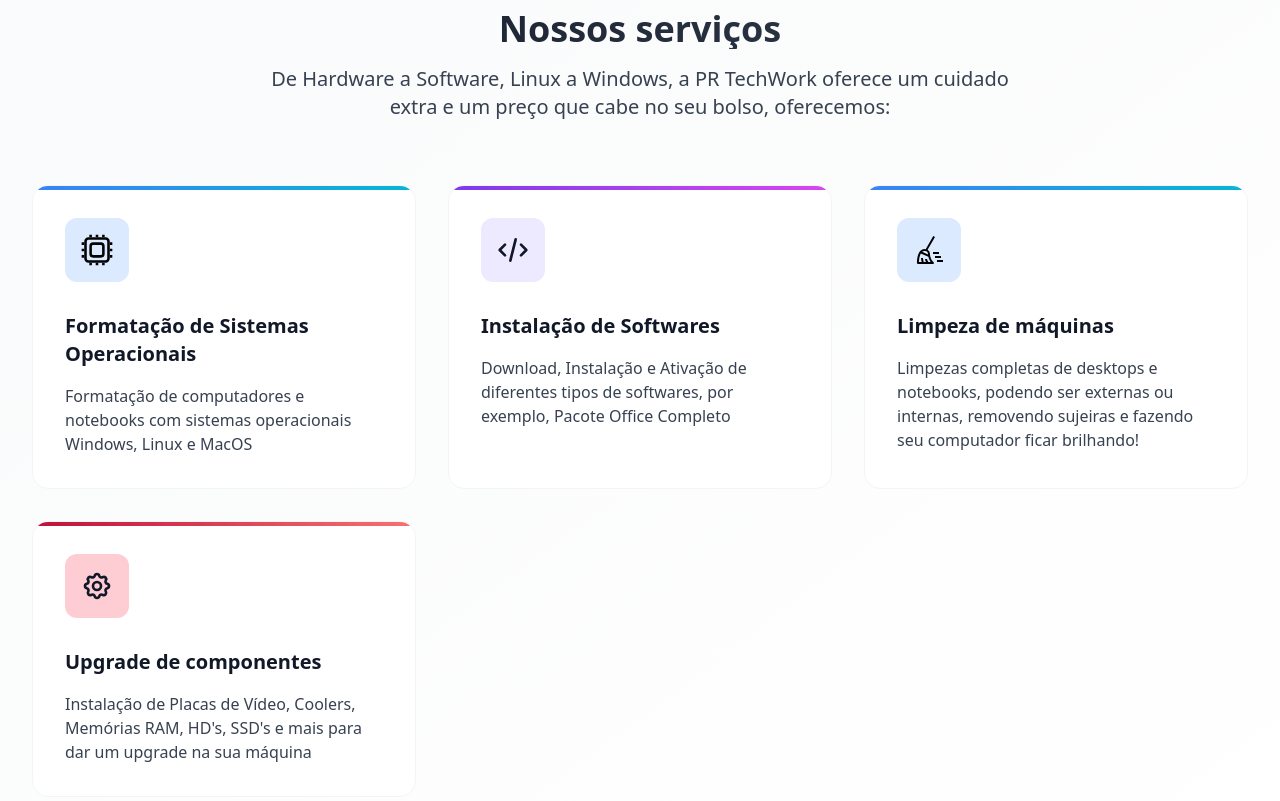
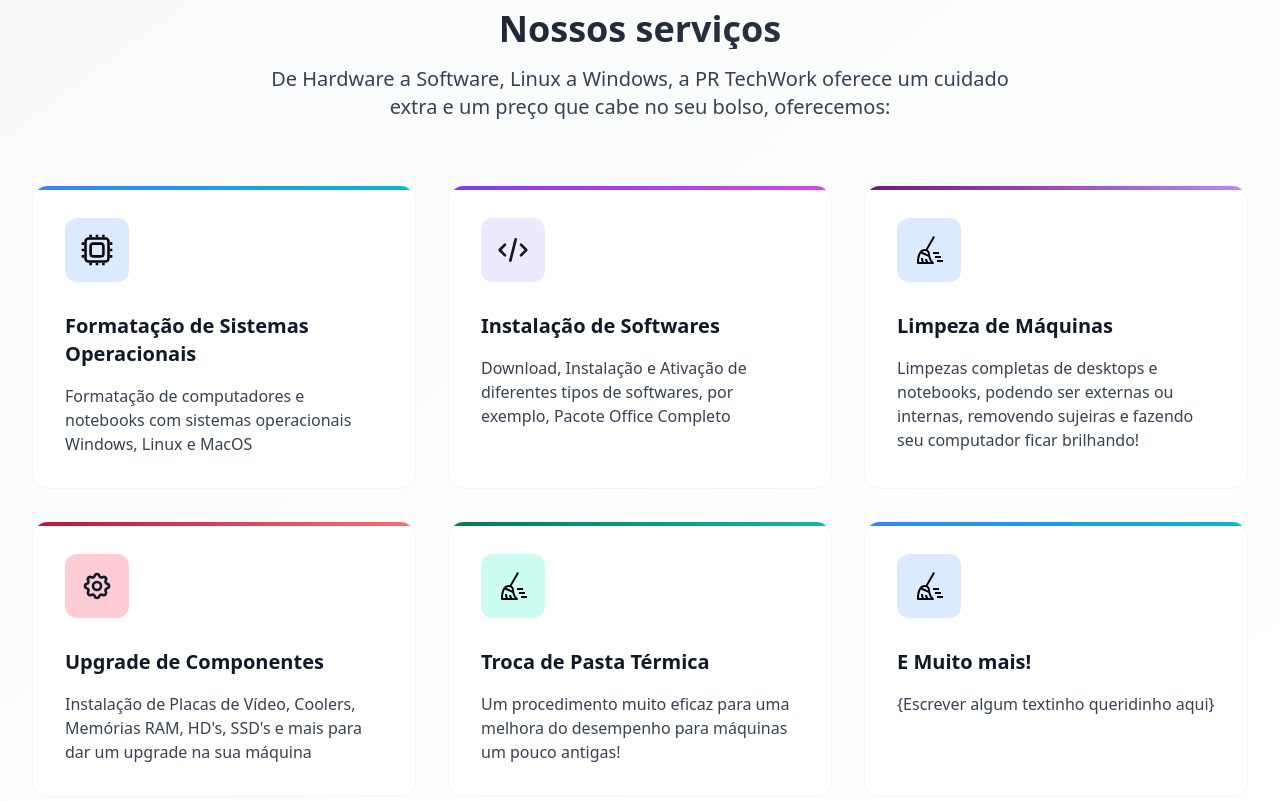
Before and after one commit to PauloRMSantos/pr-tech, a website: page Views/index.html in a window 1280 px wide. Shown: the part 871-1672 px from the top of the page. Drawn offline with nearby package versions, Linux system fonts and the light colour scheme.

Commit message:
Removed unutilized folders and added index cards

```diff
--- a/Views/index.html
+++ b/Views/index.html
@@ -3,6 +3,7 @@
 <head>
     <meta charset="UTF-8">
     <meta name="viewport" content="width=device-width, initial-scale=1.0">
+    <link rel="shortcut icon" href="/assets/favicon.ico" type="image/x-icon">
     <script src="https://cdn.tailwindcss.com"></script>
     <script>
       tailwind.config = {
@@ -10,15 +11,15 @@
           extend: {
             animation: {
             'bounce': 'bounce 1s infinite',
-            'fade-in': 'fadeIn 0.5s ease-in-out', // Aqui você usa 'fade-in'
+            'fade-in': 'fadeIn 0.5s ease-in-out',
             'slide-in': 'slideIn 0.5s ease-in-out'
             },
             keyframes: {
-            fadeIn: { // Aqui o keyframe é 'fadeIn'
+            fadeIn: {
                 '0%': { opacity: '0', transform: 'translateY(20px)' },
                 '100%': { opacity: '1', transform: 'translateY(0)' }
             },
-            slideIn: { // Aqui o keyframe é 'slideIn'
+            slideIn: {
                 '0%': { opacity: '0', transform: 'translateX(-20px)' },
                 '100%': { opacity: '1', transform: 'translateX(0)' }
             }
@@ -100,6 +101,7 @@
             </div>
             <!--Cards dos serviços-->
             <div class="grid grid-cols-1 md:grid-cols-2 lg:grid-cols-3 gap-8">
+
                 <!--Primeiro card-->
             <div class="bg-white p-8 rounded-2xl hover:shadow-2xl transition-all duration-300 hover:-translate-y-2 group border border-gray-100 relative overflow-hidden">
                 <div class="absolute top-0 left-0 w-full h-1 bg-gradient-to-r from-blue-500 to-cyan-500"></div>
@@ -115,6 +117,7 @@
                         Formatação de computadores e notebooks com sistemas operacionais Windows, Linux e MacOS
                     </p>
                 </div>
+
                 <!--Segundo Card-->
                 <div class="bg-white p-8 rounded-2xl hover:shadow-2xl transition-all duration-300 hover:-translate-y-2 group border border-gray-100 relative overflow-hidden">
                 <div class="absolute top-0 left-0 w-full h-1 bg-gradient-to-r from-violet-600 to-fuchsia-500"></div>
@@ -132,16 +135,17 @@
                         Download, Instalação e Ativação de diferentes tipos de softwares, por exemplo, Pacote Office Completo
                     </p>
                 </div>
+
                 <!--Terceiro Card-->
                 <div class="bg-white p-8 rounded-2xl hover:shadow-2xl transition-all duration-300 hover:-translate-y-2 group border border-gray-100 relative overflow-hidden">
-                <div class="absolute top-0 left-0 w-full h-1 bg-gradient-to-r from-blue-500 to-cyan-500"></div>
+                <div class="absolute top-0 left-0 w-full h-1 bg-gradient-to-r from-fuchsia-900 to-purple-400"></div>
                 <div class="mb-6">
                     <div class="bg-blue-100 p-4 rounded-xl inline-block">
                         <img src="/assets/clean-svgrepo-com.svg" class="h-8 w-8 text-blue-600">
                     </div>
                 </div>
                     <h3 class="text-xl font-semibold text-gray-900 mb-4">
-                        Limpeza de máquinas
+                        Limpeza de Máquinas
                     </h3>
                     <p class="text-gray-700 leading-relax">
                         Limpezas completas de desktops e notebooks, podendo ser externas ou internas, removendo sujeiras e fazendo seu computador ficar brilhando!
@@ -160,12 +164,47 @@
                     </div>
                 </div>
                     <h3 class="text-xl font-semibold text-gray-900 mb-4">
-                        Upgrade de componentes
+                        Upgrade de Componentes
                     </h3>
                     <p class="text-gray-700 leading-relax">
                         Instalação de Placas de Vídeo, Coolers, Memórias RAM, HD's, SSD's e mais para dar um upgrade na sua máquina
                     </p>
                 </div>
+
+
+                <!--Quinto Card-->
+                <div class="bg-white p-8 rounded-2xl hover:shadow-2xl transition-all duration-300 hover:-translate-y-2 group border border-gray-100 relative overflow-hidden">
+                <div class="absolute top-0 left-0 w-full h-1 bg-gradient-to-r from-emerald-700 to-teal-500"></div>
+                <div class="mb-6">
+                    <div class="bg-teal-100 p-4 rounded-xl inline-block">
+                        <img src="/assets/clean-svgrepo-com.svg" class="h-8 w-8">
+                    </div>
+                </div>
+                    <h3 class="text-xl font-semibold text-gray-900 mb-4">
+                        Troca de Pasta Térmica
+                    </h3>
+                    <p class="text-gray-700 leading-relax">
+                        Um procedimento muito eficaz para uma melhora do desempenho para máquinas um pouco antigas!
+                    </p>
+                </div>
+
+
+                <!--Sexto Card-->
+                <div class="bg-white p-8 rounded-2xl hover:shadow-2xl transition-all duration-300 hover:-translate-y-2 group border border-gray-100 relative overflow-hidden">
+                <div class="absolute top-0 left-0 w-full h-1 bg-gradient-to-r from-blue-500 to-cyan-500"></div>
+                <div class="mb-6">
+                    <div class="bg-blue-100 p-4 rounded-xl inline-block">
+                        <img src="/assets/clean-svgrepo-com.svg" class="h-8 w-8 text-blue-600">
+                    </div>
+                </div>
+                    <h3 class="text-xl font-semibold text-gray-900 mb-4">
+                        E Muito mais!
+                    </h3>
+                    <p class="text-gray-700 leading-relax">
+                        {Escrever algum textinho queridinho aqui}
+                    </p>
+                </div>
+
             </div>
         </div>
     </section>
```
Also changed, not shown: assets/favicon.ico (added).
